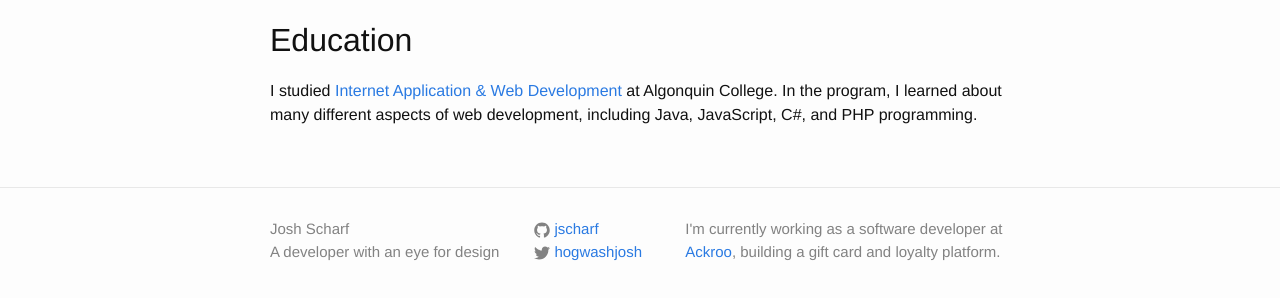
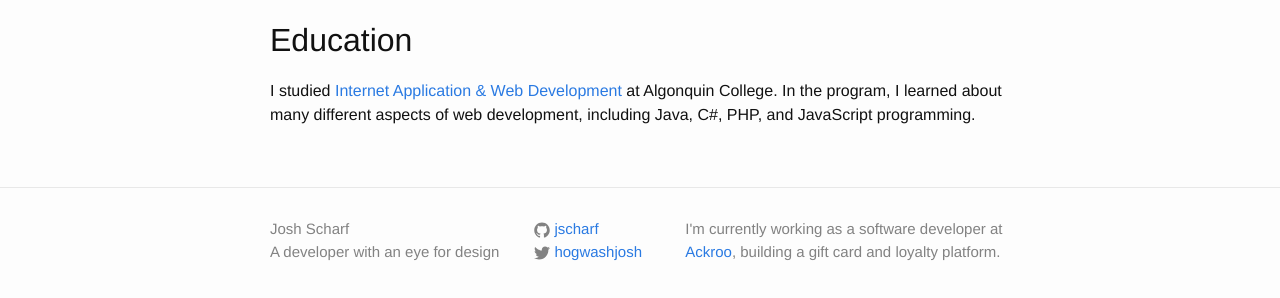
Before and after one commit to jscharf/jscharf.github.io, a Jekyll site: the page built from about.md, in a window 1280 px wide. Shown: the part 259-557 px from the top of the page. Built offline with Jekyll 4.4.1, drawn with Linux system fonts in a browser that asks for light colours.

Commit message:
Tweak wording

```diff
--- a/about.md
+++ b/about.md
@@ -8,6 +8,6 @@ I am a software developer with a love for technology. Generally I gravitate towa
 
 ## Education
 
-I studied [Internet Application & Web Development][IAWD] at Algonquin College. In the program, I learned about many different aspects of web development, including Java, JavaScript, C#, and PHP programming.
+I studied [Internet Application & Web Development][IAWD] at Algonquin College. In the program, I learned about many different aspects of web development, including Java, C#, PHP, and JavaScript programming.
 
 [IAWD]: http://www3.algonquincollege.com/sat/program/internet-applications-web-development/
```
